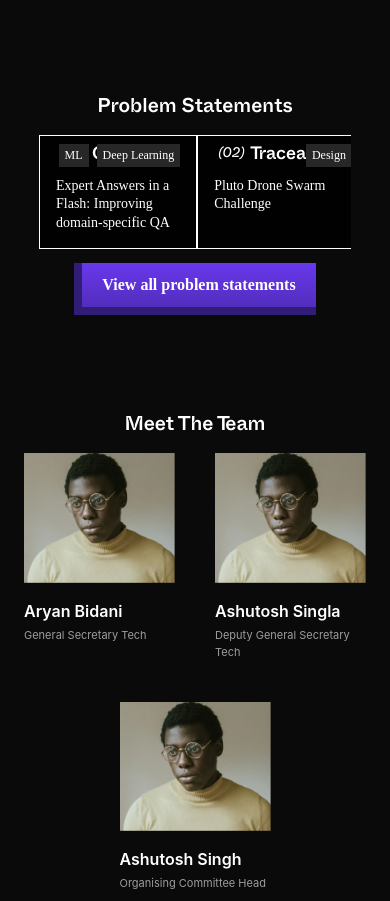
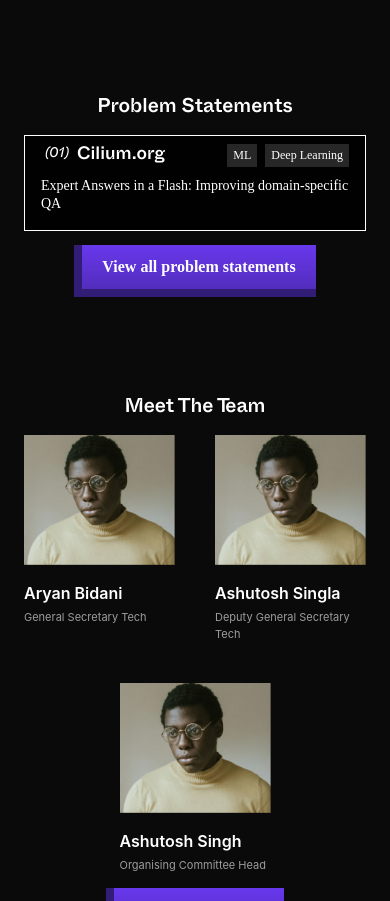
Before and after one commit to LifeAyush/techshila, a React (Create React App) app: page / in a window 390 px wide. Shown: the part 2080-2981 px from the top of the page. Built offline with nearby package versions, Linux system fonts and the light colour scheme.

Commit message:
homePs component

```diff
--- a/src/Components/HomePs/HomePs.js
+++ b/src/Components/HomePs/HomePs.js
@@ -45,24 +45,24 @@ const HomePs = () => {
       desc: "Pluto Drone Swarm Challenge",
       tags: ["Design"],
     },
-    // {
-    //   id: "06",
-    //   title: "Traceable.ai",
-    //   desc: "Pluto Drone Swarm Challenge",
-    //   tags: ["Design"],
-    // },
-    // {
-    //   id: "07",
-    //   title: "Traceable.ai",
-    //   desc: "Pluto Drone Swarm Challenge",
-    //   tags: ["Design"],
-    // },
-    // {
-    //   id: "08",
-    //   title: "Traceable.ai",
-    //   desc: "Pluto Drone Swarm Challenge",
-    //   tags: ["Design"],
-    // },
+    {
+      id: "06",
+      title: "Traceable.ai",
+      desc: "Pluto Drone Swarm Challenge",
+      tags: ["Design"],
+    },
+    {
+      id: "07",
+      title: "Traceable.ai",
+      desc: "Pluto Drone Swarm Challenge",
+      tags: ["Design"],
+    },
+    {
+      id: "08",
+      title: "Traceable.ai",
+      desc: "Pluto Drone Swarm Challenge",
+      tags: ["Design"],
+    },
   ];
   return (
     <div className="home-component-flex">
--- a/src/Components/HomePs/homePs.css
+++ b/src/Components/HomePs/homePs.css
@@ -8,3 +8,21 @@
 .homeps-flex::-webkit-scrollbar {
   display: none;
 }
+.ps-box {
+  flex-shrink: 0;
+}
+@media screen and (max-width: 1250px) {
+  .homeps-flex {
+    width: calc(100vw - 120px);
+  }
+}
+@media screen and (max-width: 700px) {
+  .homeps-flex {
+    width: calc(100vw - 60px);
+  }
+}
+@media screen and (max-width: 500px) {
+  .homeps-flex {
+    width: calc(100vw - 48px);
+  }
+}
```
